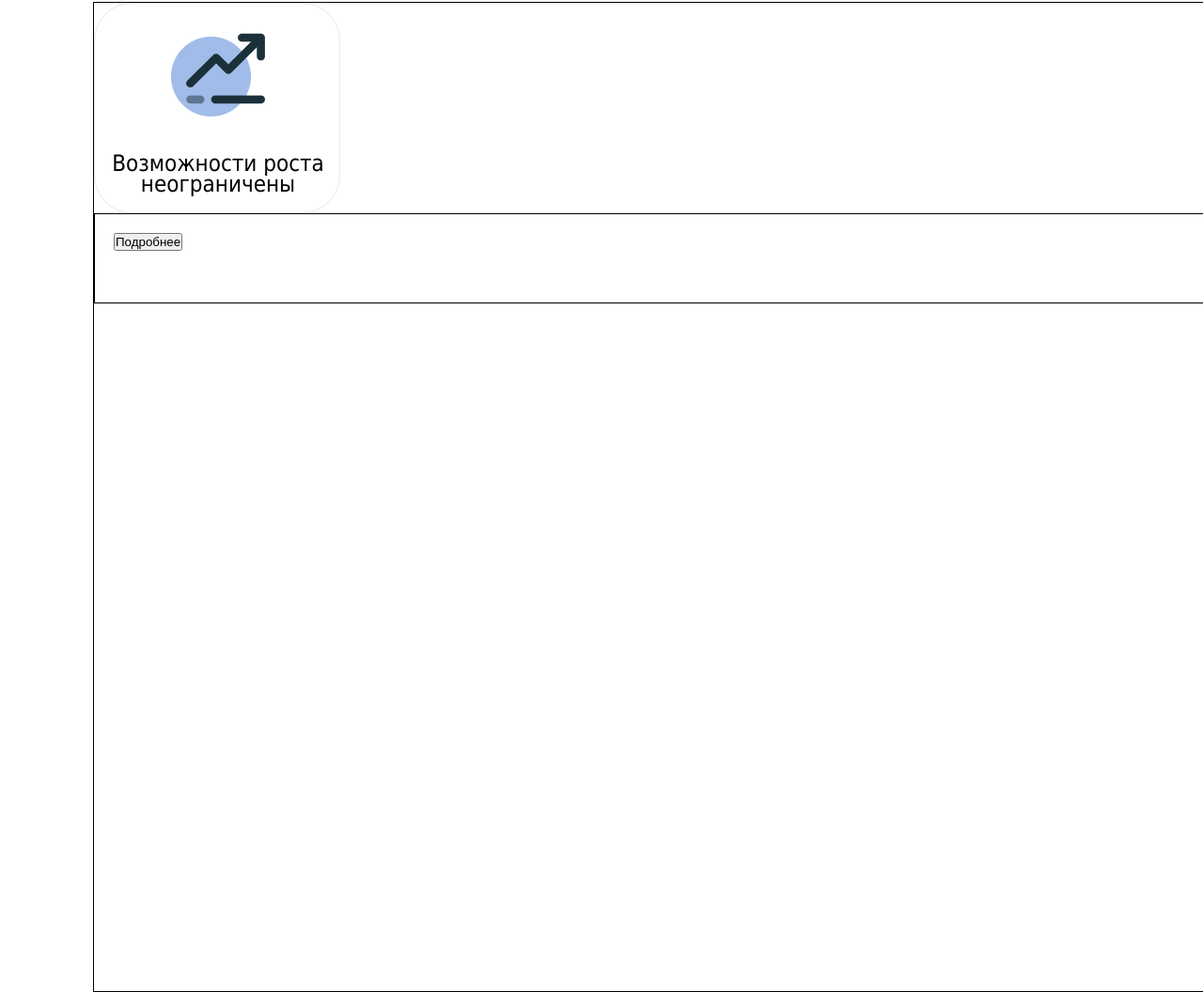
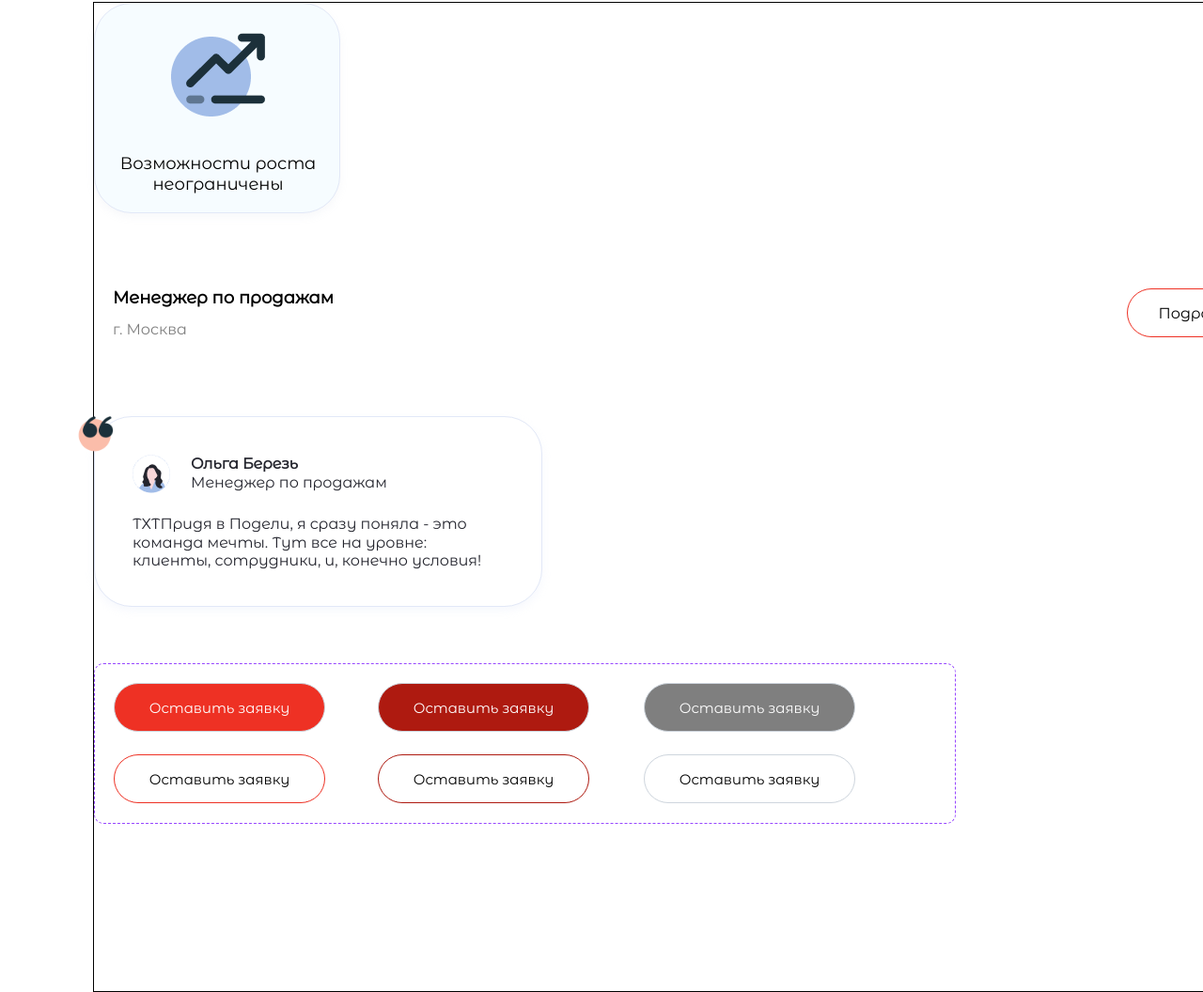
Before and after one commit to Dima-Matt/first_layout, a plain HTML site: page index.html in a window 1280 px wide. Shown: the part 611-1667 px from the top of the page at 94% size. Drawn offline with Linux system fonts and the light colour scheme.

Commit message:
and this

```diff
--- a/index.html
+++ b/index.html
@@ -35,12 +35,45 @@
 
             <div id="manager">
                 <div id="moscow_manager">
-
+                    <div id="manag"><b>Менеджер по продажам</b></div>
+                    <div id="moscow">г. Москва</div>
                 </div>
                 <div id="manager_button">
-                    <button>Подробнее</button>
+                    <button id="small_button">Подробнее</button>
                 </div>
             </div>
+
+            <div id="olga">
+                <div id="icon_olga_absolute"><img width="40px" src="/icons/icon.png" alt="sorry"></div>
+                <div id="info_olga">
+                    <div id="icon_olga"><img src="/icons/undraw_female_avatar_re_l6cx 1.png" alt="sorry"></div>
+                    <div id="who_is_olga">
+                        <div id="olga_name"><b>Ольга Березь</b></div>
+                        <div id="olga_prof">Менеджер по продажам</div>
+                    </div>
+                </div>
+                <div id="text_olga">ТХТПридя в Подели, я сразу поняла
+                     - это <br> команда мечты. Тут все на уровне: <br>
+                     клиенты, сотрудники, и, конечно условия!
+                </div>
+            </div>
+
+            <div id="buttons">
+               <div class="inner_buttons">
+                 <div class="base_button" id="but_1">Оставить заявку</div>
+                 <div class="base_button" id="but_2">Оставить заявку</div>
+                  <div class="base_button" id="but_3">Оставить заявку</div>
+               </div>
+               <div class="inner_buttons">
+                 <div class="base_button" id="but_4">Оставить заявку</div>
+                 <div class="base_button" id="but_5">Оставить заявку</div>
+                 <div class="base_button" id="but_6">Оставить заявку</div>
+               </div>
+
+
+            </div>
+
+            <div id="links"></div>
         </div>
 
     </div>
--- a/style.css
+++ b/style.css
@@ -1,3 +1,9 @@
+@font-face {
+    font-family: 'Montserat';
+    src: url(/fonts/MontserratAlternates-Regular.ttf);
+}
+
+
 *{
     box-sizing: border-box;
     margin: 0;
@@ -7,6 +13,16 @@
 
 body {
     background-color: rgb(236, 233, 233);
+}
+
+button {
+    padding: 0;
+    border: none;
+    font: inherit;
+    color: inherit;
+    background-color: transparent;
+    cursor: pointer;
+
 }
 
 #first {
@@ -75,11 +91,12 @@ body {
     width: 262px;
     height: 224px;
     border-radius: 40px;
-    border: 1px solid #E2E8F7;
+    border: 1px solid rgba(226, 232, 247, 1);
     padding: 20px 12px 20px 12px;
     gap: 10px;
     position: relative;
-    box-shadow: 0 4 8 0 0.1;
+    box-shadow: 0px 4px 8px 0px rgba(179, 187, 205, 0.1);
+    background-color: rgba(246, 252, 255, 1);
 
 
 }
@@ -101,17 +118,215 @@ body {
     width: 238px;
     height: 44px;
     text-align: center;
-    font-family:  Tahoma;
-    font-size: 24px;
+    font-family:  'Montserat';
+    font-size: 18px;
     line-height: 21.94px;
-    font-weight: 400;
+    font-weight: 500;
 }
 
 #manager {
     width: 1280px;
     height: 96px;
-    /* box-sizing: 0px 0px 0.5px 0px #ECF3FB; */
-    border: 1px solid black;
+    box-sizing: 0px 0px 0.5px 0px #ECF3FB;
+
     padding: 20px;
     gap: 334px;
+    display: flex;
+    justify-content: space-between;
+    position: relative;
+    top: 60px;
 }
+
+#manager_button {
+    width: 161px;
+    height: 52px;
+    border-radius: 50px;
+    border: 1px solid #EE3124;
+    padding: 16px 32px;
+    gap: 10px;
+}
+
+#small_button {
+    width: 97px;
+    height: 20px;
+    font-family: 'Montserat';
+    font-size: 16px;
+    line-height: 19.5px;
+    text-align: center;
+    font-weight: 500;
+    color: black;
+
+}
+
+#moscow_manager {
+    width: 745px;
+    height: 56px;
+    gap: 12px;
+    position: relative;
+
+
+}
+
+#moscow {
+
+    position: absolute;
+    top: 34px;
+    font-weight: 400px;
+    font-size: 16px;
+    color: #7f7f7f;
+    font-family: 'Montserat';
+}
+
+#manag {
+    font-size: 18px;
+    line-height: 21.94px;
+    font-weight: 600px;
+    font-family: 'Montserat';
+
+}
+
+#olga {
+    width: 477px;
+    height: 203px;
+    border: 1px solid rgba(226, 232, 247, 1);
+    position: relative;
+    top: 120px;
+    border-radius: 40px;
+    gap: 12px;
+    padding: 40px;
+    background-color: rgba(255, 255, 255, 1);
+    box-shadow: 0px 4px 10px 0 rgba(226, 232, 247, 0.3);
+}
+
+#info_olga {
+    display: flex;
+    gap: 12px;
+    height: 44px;
+    width: 397px;
+}
+
+#icon_olga {
+    width: 40px;
+    height: 40px;
+}
+
+#text_olga {
+    width: 397px;
+    height: 60px;
+
+}
+
+#who_is_olga {
+    margin-left: 10px;
+}
+
+#olga_name {
+    width: 245px;
+    height: 20px;
+    font-weight: 500px;
+    line-height: 19.5px;
+    font-size: 16px;
+    color: rgba(36, 37, 46, 1);
+    font-family: 'Montserat';
+}
+
+#olga_prof {
+    width: 397px;
+    height: 60px;
+    font-size: 16px;
+    line-height: 19.5px;
+    color: rgba(36, 37, 46, 1);
+    font-family: 'Montserat';
+
+
+}
+
+#text_olga {
+    width: 397px;
+    height: 60px;
+    font-size: 16px;
+    font-weight: 400;
+    line-height: 19.5px;
+    color: rgba(36, 37, 46, 1);
+    font-family: 'Montserat';
+    margin-top: 20px;
+}
+
+#icon_olga_absolute {
+    position: absolute;
+    top: -1px;
+    left: -20px;
+}
+
+#buttons {
+    width: 917px;
+    height: 171px;
+    border: 1px dashed rgba(151, 71, 255, 1);
+    position: relative;
+    top: 180px;
+    border-radius: 10px;
+    font-family: 'Montserat';
+    font-size: 15px;
+    text-align: center;
+
+}
+
+.inner_buttons {
+    display: flex;
+    position: relative;
+}
+
+.base_button {
+    width: 225px;
+    height: 52px;
+    border-radius: 50px;
+    padding: 16px 32px;
+    gap: 10px;
+    border: 1px solid rgba(206, 213, 221, 1);
+    background-color: rgba(255, 255, 255, 1);
+    position: relative;
+}
+
+#but_1 {
+    top: 20px;
+    left: 20px;
+    background-color: #EE3124;
+    color: white;
+}
+
+#but_2 {
+    left: 76px;
+    top: 20px;
+    background-color: #ae1a10;
+    color: white;
+}
+
+#but_3 {
+    left: 134px;
+    top: 20px;
+    background-color: #7f7f7f;
+    color: white;
+}
+
+#but_4 {
+    left: 20px;
+    top: 44px;
+    color: black;
+    background-color: white;
+    border: 1.5px solid #EE3124;
+}
+
+#but_5 {
+    left: 76px;
+    top: 44px;
+    color: black;
+    background-color: white;
+    border: 1.5px solid #ae1a10;
+}
+
+#but_6 {
+    left: 134px;
+    top: 44px;
+    background-color: white;
+    border: 1.5pz solid lightgray;
+}
```
